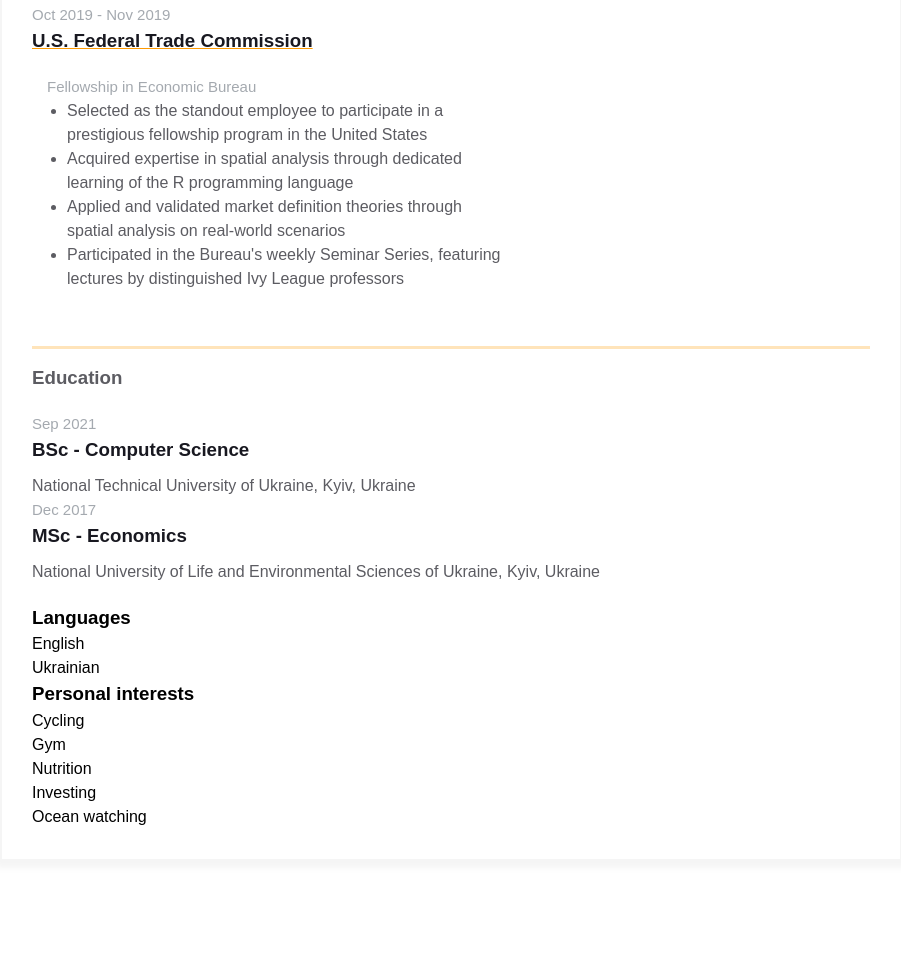
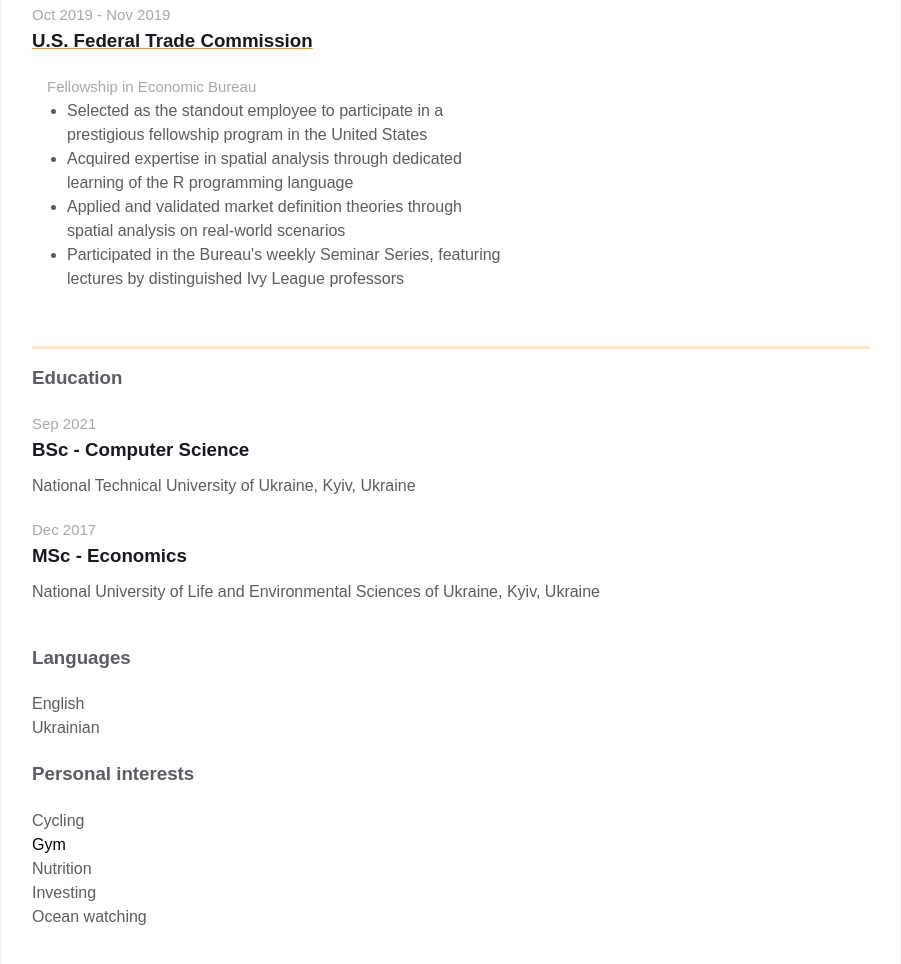
Before and after one commit to maks-n/homepage, a plain HTML site: page index.html in a window 1280 px wide. Shown: the part 2125-3089 px from the top of the page, without its empty margins (189-1090 px from the left). Before the commit the page ends 3035 px from the top, so only its background shows below. Drawn offline with Linux system fonts and the light colour scheme.

Commit message:
add additional info styles

```diff
--- a/styles.css
+++ b/styles.css
@@ -250,6 +250,10 @@ body {
   margin-bottom: 20px;
 }
 
+.additional-info__education-university {
+  margin-bottom: 20px;
+}
+
 .additional-info__education-university-durability {
   color: var(--durability-text-color);
   text-align: left;
@@ -267,16 +271,16 @@ body {
   color: var(--secondary-text-color);
 }
 
-.additional-info__languages {
+.additional-info__topic {
   margin-bottom: 20px;
 }
 
-.additional-info__languages-header {
+.additional-info__topic-header {
   color: var(--secondary-text-color);
   text-align: left;
   margin-bottom: 20px;
 }
 
-.additional-info__languages-item {
+.additional-info__topic-item {
   color: var(--secondary-text-color);
 }
```
